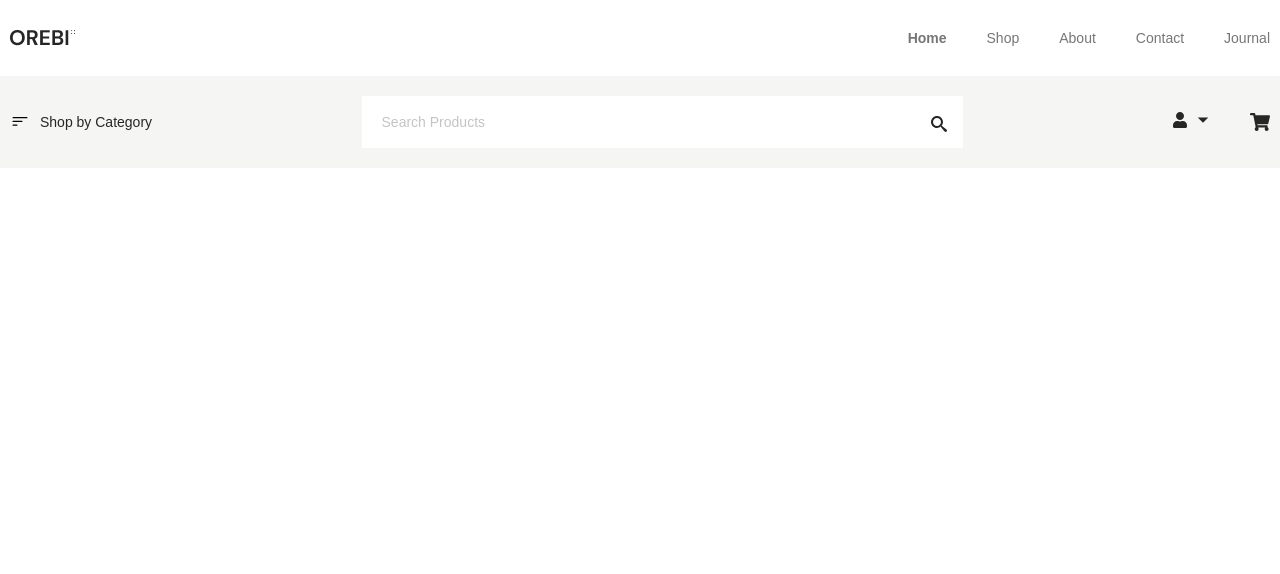
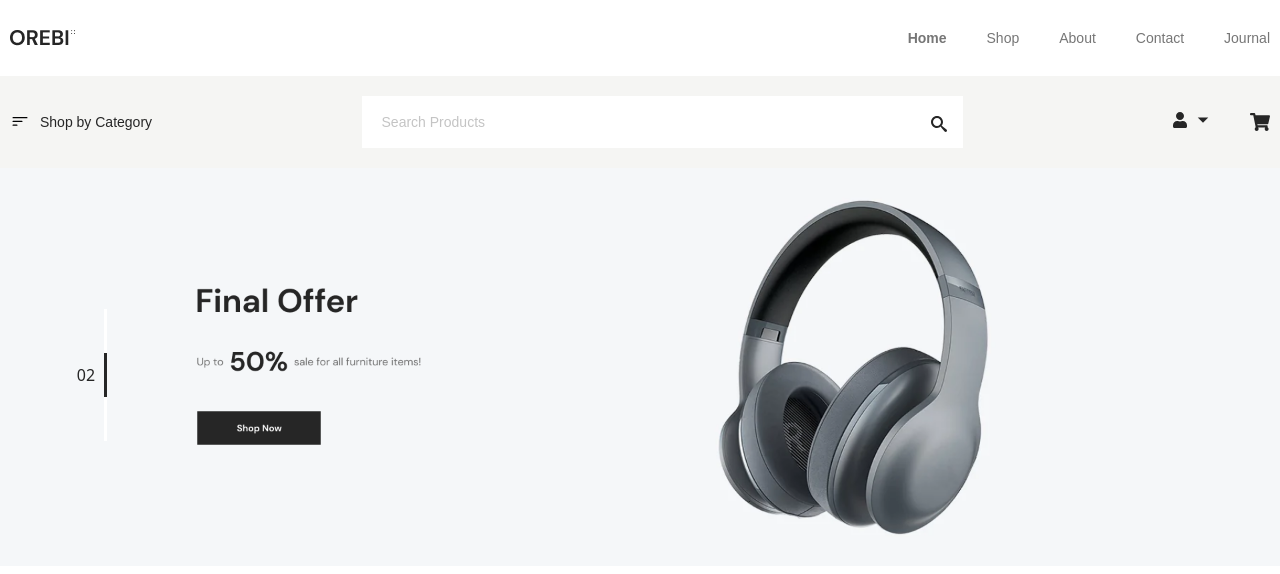
Before and after one commit to AKAzadMilon-Dev/orebi-ecommerce, a React (Create React App) app: page / in a window 1280 px wide. Shown: the top 574 px of the page. Built offline with nearby package versions, Linux system fonts and the light colour scheme; the HTML template or start-up script is replaced by a standard one.

Commit message:
banner part design

```diff
--- a/package.json
+++ b/package.json
@@ -11,6 +11,8 @@
     "react-icons": "^4.7.1",
     "react-router-dom": "^6.4.5",
     "react-scripts": "5.0.1",
+    "react-slick": "^0.29.0",
+    "slick-carousel": "^1.8.1",
     "web-vitals": "^2.1.4"
   },
   "scripts": {
--- a/src/App.js
+++ b/src/App.js
@@ -5,9 +5,12 @@
   createRoutesFromElements,
 } from "react-router-dom";
 import Rootlayout from "./components/layout/Rootlayout";
+import Home from "./pages/Home";
 
 let router = createBrowserRouter(
-  createRoutesFromElements(<Route path="/" element={<Rootlayout />}></Route>)
+  createRoutesFromElements(<Route path="/" element={<Rootlayout />}>
+    <Route index element={<Home/>}/>
+  </Route>)
 );
 
 function App() {
--- /dev/null
+++ b/src/components/layout/Banner.js
@@ -0,0 +1,70 @@
+import React, { useState } from "react";
+import Slider from "react-slick";
+import "slick-carousel/slick/slick.css";
+import Image from "./Image";
+
+const Banner = () => {
+  let [dotsActive, setDotsActive] = useState(0);
+  const settings = {
+    dots: true,
+    arrows: false,
+    infinite: true,
+    speed: 500,
+    autoplay: true,
+    slidesToShow: 1,
+    slidesToScroll: 1,
+    beforeChange: (prev, next) => {
+      setDotsActive(next);
+    },
+    appendDots: (dots) => (
+      <div
+        style={{
+          position: "absolute",
+          top: "35%",
+          left: "6%",
+        }}
+      >
+        <ul style={{ margin: "0px" }}> {dots} </ul>
+      </div>
+    ),
+    customPaging: (i) => (
+      <div
+        style={
+          i === dotsActive
+            ? {
+                width: "30px",
+                color: "#262626",
+                borderRight: "3px #262626 solid",
+                padding: "10px 0",
+                cursor: "pointer",
+              }
+            : {
+                width: "30px",
+                color: "#262626",
+                borderRight: "3px white solid",
+                padding: "10px 0",
+                color: "transparent",
+                cursor: "pointer",
+              }
+        }
+      >
+        0{i + 1}
+      </div>
+    ),
+  };
+  return (
+    <Slider {...settings}>
+      <div>
+        <Image imgsrc="assets/images/banner.png" />
+      </div>
+      <div>
+        <Image imgsrc="assets/images/banner.png" />
+      </div>
+      <div>
+        <Image imgsrc="assets/images/banner.png" />
+      </div>
+    </Slider>
+  );
+};
+
+export default Banner;
--- a/src/components/layout/Header.js
+++ b/src/components/layout/Header.js
@@ -47,7 +47,7 @@
       <Container>
         <Flex className="flex justify-between ">
           <div className="flex items-center">
-            <Dropdown dropref={categoryRef}>
+            <Dropdown className="z-50" dropref={categoryRef}>
               <p className="flex cursor-pointer items-center gap-x-2.5">
                 <BsFilterLeft className="text-xl" />
                 <h6 className="font-regular font-dm text-sm text-[#262626]">
@@ -93,7 +93,7 @@
           </div>
           <div className="flex items-center">
             <div className="flex gap-x-10 relative ">
-              <Dropdown dropref={userRef}>
+              <Dropdown className="z-50" dropref={userRef}>
                 <div className="flex cursor-pointer items-center gap-x-2">
                   <FaUser className="text-[#262626]" />
                   <GoTriangleDown className="text-sm text-[#262626]" />
@@ -112,7 +112,7 @@
                 )}
               </Dropdown>
               <div>
-                <Dropdown className="relative" dropref={cartRef}>
+                <Dropdown className="relative z-50" dropref={cartRef}>
                   <FaShoppingCart className="cursor-pointer text-xl text-[#262626]" />
                   {cartDropShow && (
                     <div className="absolute top-9 right-2 w-[360px] border border-solid border-[#F0F0F0] ">
--- a/src/components/layout/Rootlayout.js
+++ b/src/components/layout/Rootlayout.js
@@ -1,4 +1,5 @@
 import React from "react";
+import { Outlet } from "react-router-dom";
 import Header from "./Header";
 import Navbar from "./Navbar";
 
@@ -7,6 +8,7 @@
     <>
       <Navbar />
       <Header />
+      <Outlet/>
     </>
   );
 };
--- /dev/null
+++ b/src/pages/Home.js
@@ -0,0 +1,10 @@
+import React from 'react'
+import Banner from '../components/layout/Banner'
+
+const Home = () => {
+  return (
+    <Banner/>
+  )
+}
+
+export default Home
```
Also changed, not shown: public/assets/images/banner.png (added), 1 other file (tests, documents, lock files or other folders).
